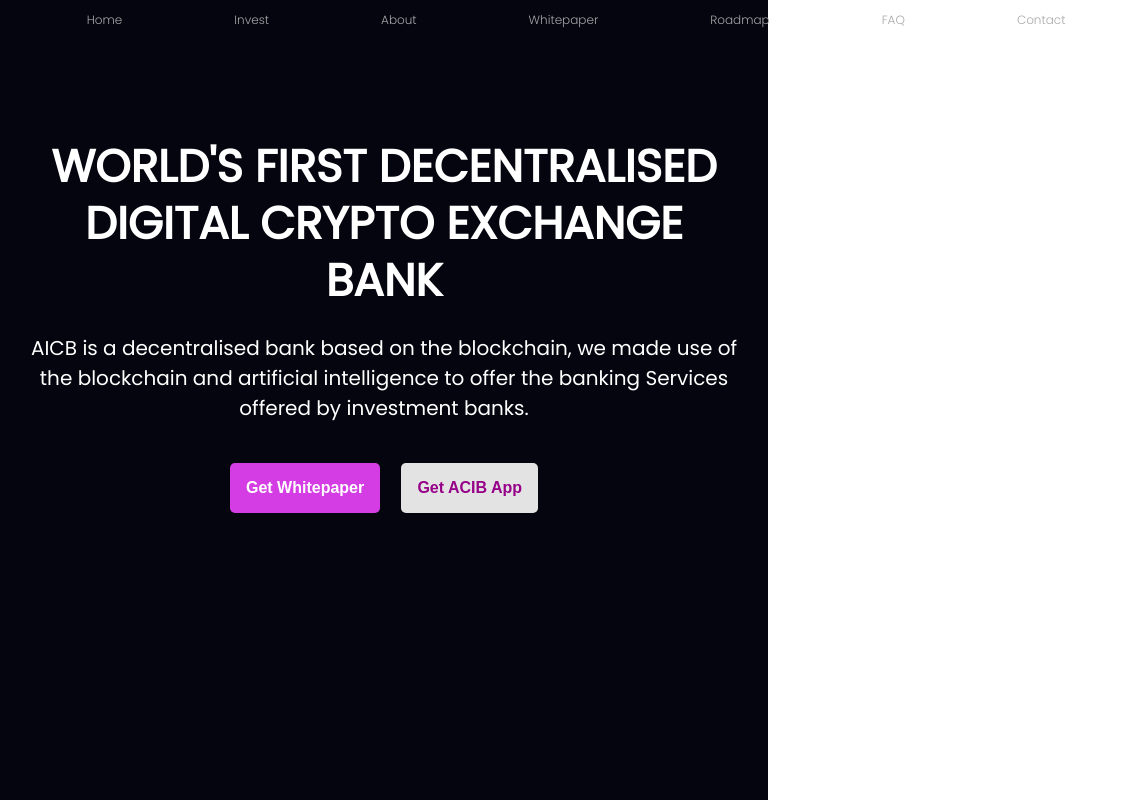
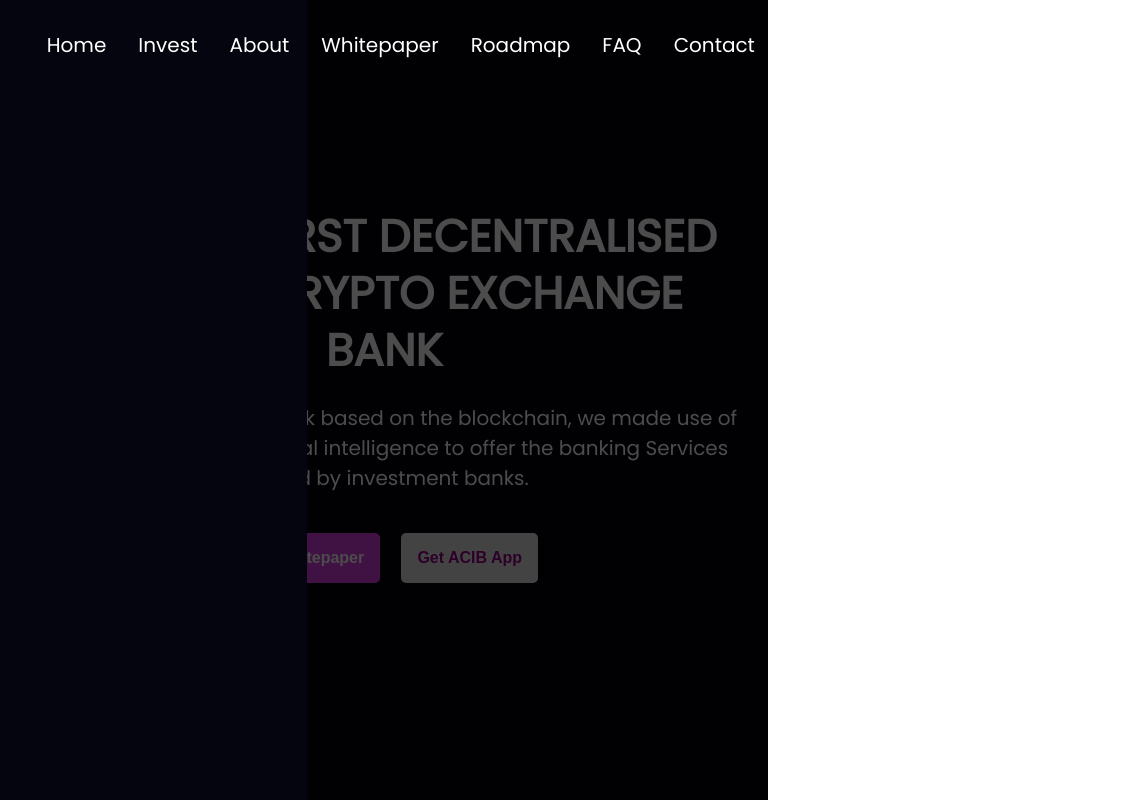
Before and after one commit to Kemmie001/react-landing-page, a React (Create React App) app: page / in a window 768 px wide. Shown: the top 800 px of the page, 1121 px wide, since content can reach past the window. Built offline with nearby package versions, Linux system fonts and the light colour scheme.

Commit message:
fix: some issues

```diff
--- a/src/components/navbar.js
+++ b/src/components/navbar.js
@@ -1,11 +1,16 @@
 import logo from '../assets/logo.png'
+import { FaBars } from 'react-icons/fa'
 function navbar() {
 	return (
 		<div>
 			<div className="nav">
-				<div className="nav-img">
-					<img src={logo} alt="" />
+				<div className="mob-nav">
+					<div className="nav-img">
+						<img src={logo} alt="" />
+					</div>
+					<FaBars className="bar" style={{ color: "#ffffff", fontSize: "32px", cursor: "pointer", alignSelf: "center" }} />
 				</div>
+				<div className="sidebar-backdrop">
 				<ul className="">
 					<li className=""><a>Home</a></li>
 					<li className=""><a>Invest</a></li>
@@ -15,6 +20,8 @@ function navbar() {
 					<li className=""><a>FAQ</a></li>
 					<li className=""><a>Contact</a></li>
 				</ul>
+
+				</div>
 			</div>
 		</div>
 	)
--- a/src/index.css
+++ b/src/index.css
@@ -13,33 +13,36 @@
 }
 
 /* Navigation */
-
-.nav{
-  display: none;
+.mob-nav{
+  display: flex;
+  justify-content: space-between;
+  padding: 1rem 0;
 }
+/* .nav{
+  /* display: none;
+  position: relative;
+} */
 .nav-img{
-  width: 8%;
+  width: 100px;
 }
 
 .nav-img img{
   width: 100%;
 }
 
-.nav ul{
-  display: flex;
-  list-style-type: none;
-  align-self: center;
+.sidebar-backdrop ul li{
+  margin-top: 3rem;
 }
 
-.nav ul li{
+.sidebar-backdrop ul li a{
   color: #ffffff;
-  padding: 0 3rem;
-  font-size: 15px;
-  line-height: 22.5px;
+  font-size: 20px;
+  line-height: 28px;
   cursor: pointer;
+  font-weight: 400;
 }
 
-.nav ul li a:focus{
+.sidebar-backdrop ul li a:active{
   font-size: 20px;
   color: #9E7BA4;
 }
@@ -92,6 +95,7 @@
 .container{
   margin-bottom: 6%;
   text-align: center;
+  margin-top: 4%;
 }
 
 .header1{
@@ -391,14 +395,41 @@
   line-height: 18px;
   padding: 0 0.5rem;
   text-decoration: none;
-
+  margin-top: 1rem;
 }
 
 @media screen and (min-width:768px) {
   .nav{
   display: flex;
   justify-content: space-between;
-  padding-top: 1%;
+  width: 100%;
+  }
+  .bar{
+    display: none;
+  }
+  .nav-img{
+    margin-top: 1rem;
+  }
+
+  .nav-img img{
+    width: 100px;
+  }
+  .sidebar-backdrop ul{
+  display: flex;
+  list-style-type: none;
+  background-color: transparent;
+  align-self: center;
+  height: 0;
+  padding: 0;
+  padding-top: 1.5rem;
+  }
+  .sidebar-backdrop ul li{
+    margin-top: 0;
+  }
+
+  .sidebar-backdrop ul li a{
+    margin-top: 0;
+    padding: 0 1rem;
   }
 
   .banner h1{
@@ -455,6 +486,31 @@
 
 }
 
-@media screen and (min-width:1024) {
+@media screen and (min-width:1026px){
+.container{
+  margin-top: 0;
+}
+}
 
+@media screen and (max-width:768px) {
+.nav .sidebar-backdrop ul{
+  position: fixed;
+  list-style-type: none;
+  background-color: #04050E;
+  height: 100vh;
+  width: 40%;
+  right: 0;
+  left: 0;
+  padding: 4%;
 }
+
+.sidebar-backdrop {
+  background-color: rgba(0,0,0,0.7);
+  width: 100vw;
+  height: 100vh;
+  position: fixed;
+  top: 0;
+  left: 0;
+  cursor: pointer;
+}
+}
```
